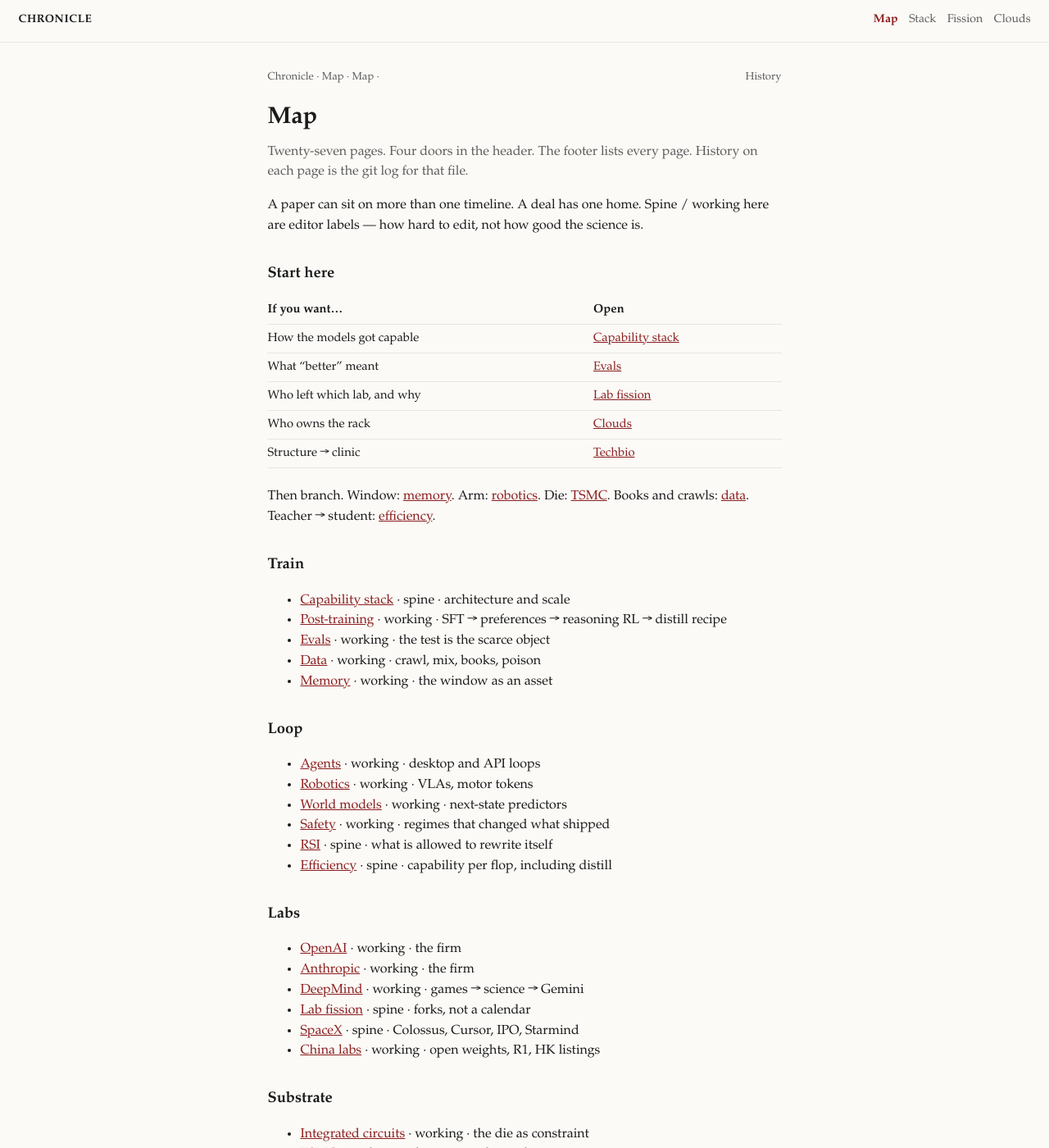
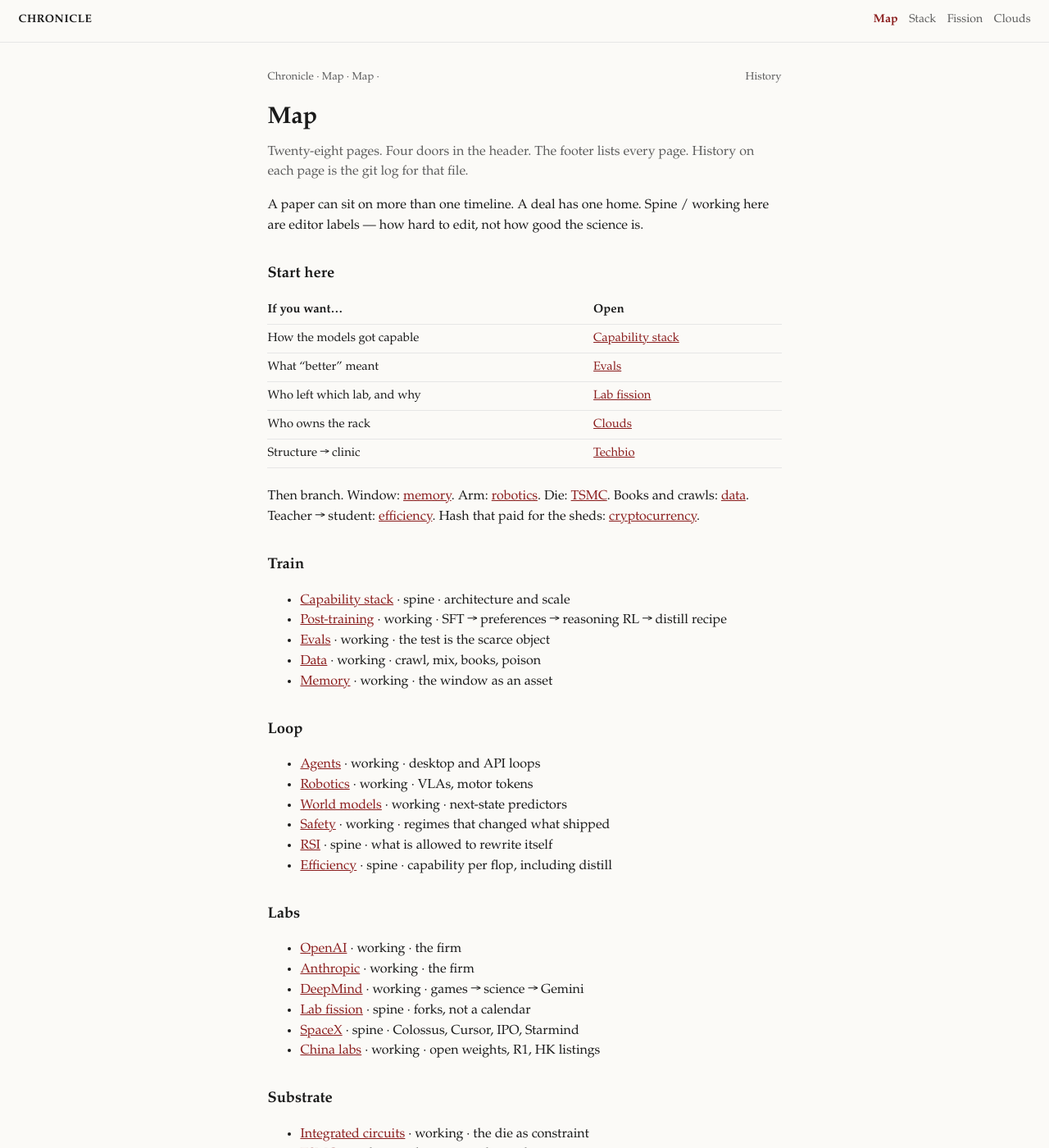
Before and after one commit to vandontduong/chronicle, a Jekyll site: the page built from timelines/index.md, in a window 1280 px wide and 1400 px high. Shown: the whole window at 82% size. Built offline with Jekyll 4.4.1, drawn with Linux system fonts in a browser that asks for light colours; some of the changed text lies outside the part shown.

Commit message:
Wire cryptocurrency into map and README

```diff
--- a/timelines/index.md
+++ b/timelines/index.md
@@ -6,7 +6,7 @@ permalink: /timelines/
 
 # Map
 
-<p class="lede">Twenty-seven pages. Four doors in the header. The footer lists every page. History on each page is the git log for that file.</p>
+<p class="lede">Twenty-eight pages. Four doors in the header. The footer lists every page. History on each page is the git log for that file.</p>
 
 A paper can sit on more than one timeline. A deal has one home. Spine / working here are editor labels — how hard to edit, not how good the science is.
 
@@ -20,7 +20,7 @@ A paper can sit on more than one timeline. A deal has one home. Spine / working
 | Who owns the rack | [Clouds]({{ '/timelines/clouds/' | relative_url }}) |
 | Structure → clinic | [Techbio]({{ '/timelines/techbio/' | relative_url }}) |
 
-Then branch. Window: [memory]({{ '/timelines/memory/' | relative_url }}). Arm: [robotics]({{ '/timelines/robotics/' | relative_url }}). Die: [TSMC]({{ '/timelines/tsmc/' | relative_url }}). Books and crawls: [data]({{ '/timelines/data/' | relative_url }}). Teacher → student: [efficiency]({{ '/timelines/efficiency/' | relative_url }}).
+Then branch. Window: [memory]({{ '/timelines/memory/' | relative_url }}). Arm: [robotics]({{ '/timelines/robotics/' | relative_url }}). Die: [TSMC]({{ '/timelines/tsmc/' | relative_url }}). Books and crawls: [data]({{ '/timelines/data/' | relative_url }}). Teacher → student: [efficiency]({{ '/timelines/efficiency/' | relative_url }}). Hash that paid for the sheds: [cryptocurrency]({{ '/timelines/cryptocurrency/' | relative_url }}).
 
 ## Train
 
@@ -56,6 +56,7 @@ Then branch. Window: [memory]({{ '/timelines/memory/' | relative_url }}). Arm: [
 - [Nvidia]({{ '/timelines/nvidia/' | relative_url }}) · spine · silicon and the cheques
 - [Cerebras]({{ '/timelines/cerebras/' | relative_url }}) · spine · wafer-scale decode
 - [Clouds]({{ '/timelines/clouds/' | relative_url }}) · spine · GPU debt and offtakes
+- [Cryptocurrency]({{ '/timelines/cryptocurrency/' | relative_url }}) · working · hash, GPU mines, Merge
 
 ## Science
 
```
Also changed, not shown: README.md.
